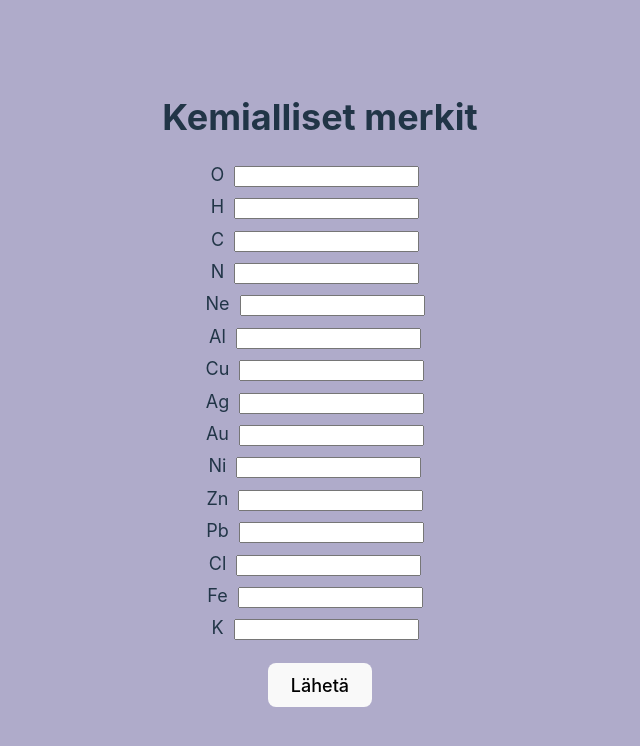
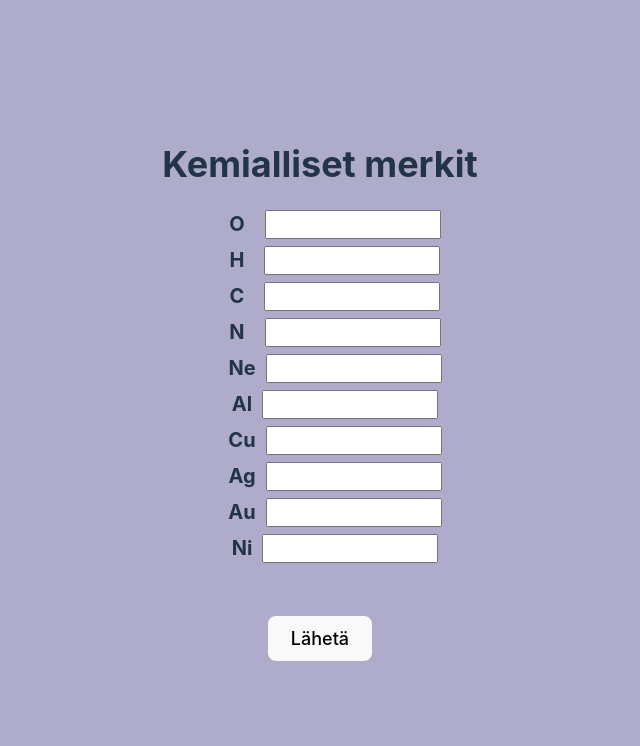
Before and after one commit to Tinttu/my-app, a React (Vite) app: page / in a window 1280 px wide. Shown: the top 746 px of the page, without its empty margins (320-960 px from the left). Built offline with nearby package versions, Linux system fonts and the light colour scheme.

Commit message:
listaa lyhennetty

```diff
--- a/src/assets/Asking.css
+++ b/src/assets/Asking.css
@@ -1,8 +1,10 @@
-.label {
-    margin-right: 10px;
-    margin-left: 10px;
+  input {
+    font-size: 20px; /* Määrittää tekstin koon */
+    padding-left: 40px; /* 20 pikseliä tyhjää sisältä vasemmalta */
+    width: 130px; /* Asettaa leveyden */
   }
-.input-field {
-    margin-left: 10px; /* Adjust as needed */
-    margin-right: 10px;
+  label {
+    font-size: 20px; /* Määrittää tekstin koon */
+    font-weight: bold; /* Teksti lihavoiduksi */
+    padding-left: 40px; /* 20 pikseliä tyhjää sisältä vasemmalta */
   }
--- a/src/assets/Asking.jsx
+++ b/src/assets/Asking.jsx
@@ -12,12 +12,7 @@ function Asking() {
     Cu: '',
     Ag: '',
     Au: '',
-    Ni: '',
-    Zn: '',
-    Pb: '',
-    Cl: '',
-    Fe: '',
-    K: ''
+    Ni: ''
   });
 
   const correctSymbols = {
@@ -81,7 +76,8 @@ function Asking() {
             type="text"
             name="O"
             value={symbols.O}
-            style={{ marginLeft: "10px" }}
+            style={{ marginLeft: "20px" }}
+            autocomplete="off"
             onChange={handleChange}
           />
         </label>
@@ -92,7 +88,8 @@ function Asking() {
             type="text"
             name="H"
             value={symbols.H}
-            style={{ marginLeft: "10px" }}
+            style={{ marginLeft: "20px" }}
+            autocomplete="off"
             onChange={handleChange}
           />
         </label>
@@ -103,7 +100,8 @@ function Asking() {
             type="text"
             name="C"
             value={symbols.C}
-            style={{ marginLeft: "10px" }}
+            style={{ marginLeft: "20px" }}
+            autocomplete="off"
             onChange={handleChange}
           />
         </label>
@@ -114,7 +112,8 @@ function Asking() {
             type="text"
             name="N"
             value={symbols.N}
-            style={{ marginLeft: "10px" }}
+            style={{ marginLeft: "20px" }}
+            autocomplete="off"
             onChange={handleChange}
           />
         </label>
@@ -126,6 +125,7 @@ function Asking() {
             name="Ne"
             value={symbols.Ne}
             style={{ marginLeft: "10px" }}
+            autocomplete="off"
             onChange={handleChange}
           />
         </label>
@@ -137,6 +137,7 @@ function Asking() {
             name="Al"
             value={symbols.Al}
             style={{ marginLeft: "10px" }}
+            autocomplete="off"
             onChange={handleChange}
           />
         </label>
@@ -148,6 +149,7 @@ function Asking() {
             name="Cu"
             value={symbols.Cu}
             style={{ marginLeft: "10px" }}
+            autocomplete="off"
             onChange={handleChange}
           />
         </label>
@@ -159,6 +161,7 @@ function Asking() {
             name="Ag"
             value={symbols.Ag}
             style={{ marginLeft: "10px" }}
+            autocomplete="off"
             onChange={handleChange}
           />
         </label>
@@ -170,6 +173,7 @@ function Asking() {
             name="Au"
             value={symbols.Au}
             style={{ marginLeft: "10px" }}
+            autocomplete="off"
             onChange={handleChange}
           />
         </label>
@@ -181,64 +185,12 @@ function Asking() {
             name="Ni"
             value={symbols.Ni}
             style={{ marginLeft: "10px" }}
+            autocomplete="off"
             onChange={handleChange}
           />
         </label>
         <br />
-        <label>
-          Zn
-          <input
-            type="text"
-            name="Zn"
-            value={symbols.Zn}
-            style={{ marginLeft: "10px" }}
-            onChange={handleChange}
-          />
-        </label>
-        <br />
-        <label>
-          Pb
-          <input
-            type="text"
-            name="Pb"
-            value={symbols.Pb}
-            style={{ marginLeft: "10px" }}
-            onChange={handleChange}
-          />
-        </label>
-        <br />
-        <label>
-          Cl
-          <input
-            type="text"
-            name="Cl"
-            value={symbols.Cl}
-            style={{ marginLeft: "10px" }}
-            onChange={handleChange}
-          />
-        </label>
-        <br />
-        <label>
-          Fe
-          <input
-            type="text"
-            name="Fe"
-            value={symbols.Fe}
-            style={{ marginLeft: "10px" }}
-            onChange={handleChange}
-          />
-        </label>
-        <br />
-        <label>
-          K
-          <input
-            type="text"
-            name="K"
-            value={symbols.K}
-            style={{ marginLeft: "10px" }}
-            onChange={handleChange}
-          />
-        </label>
+
         <br />
 
         <p>
```
